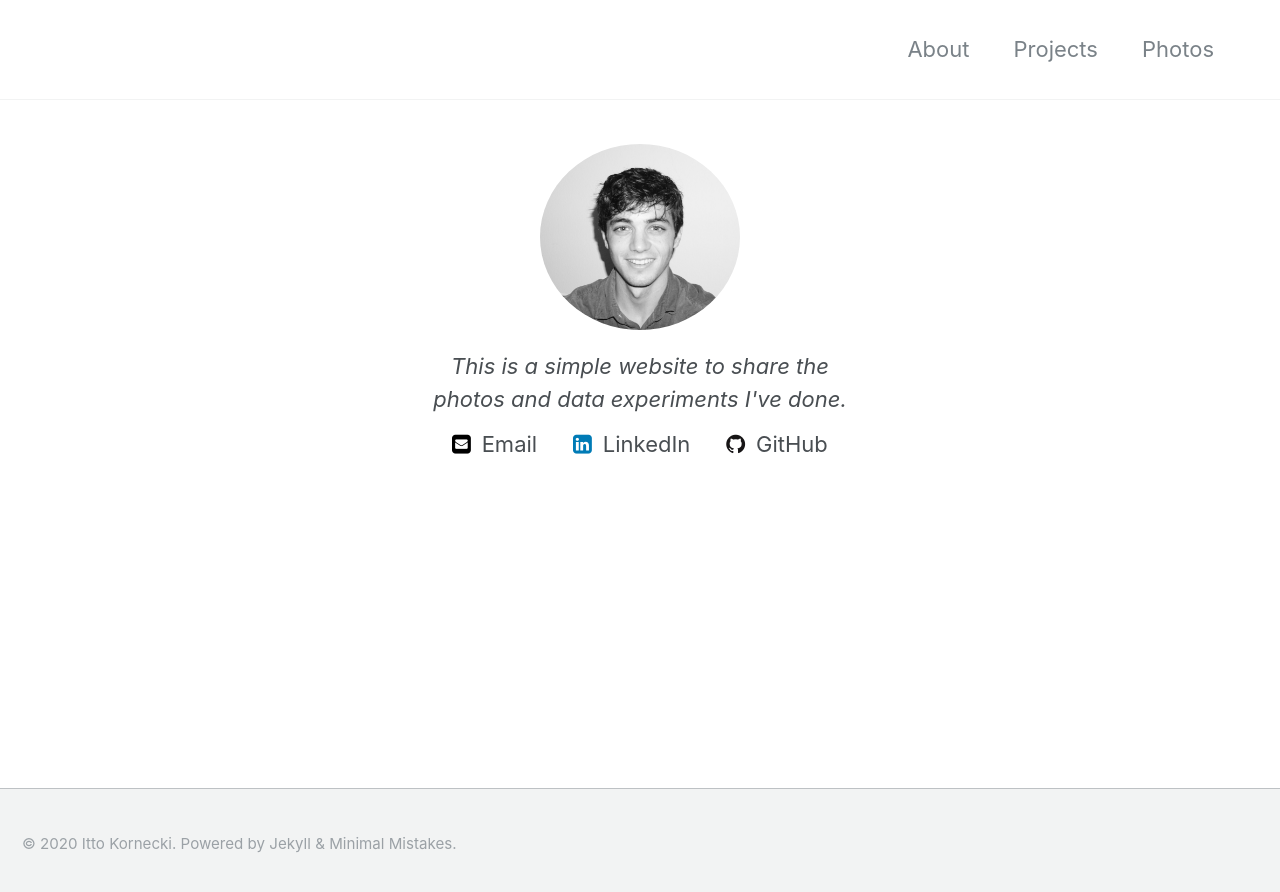
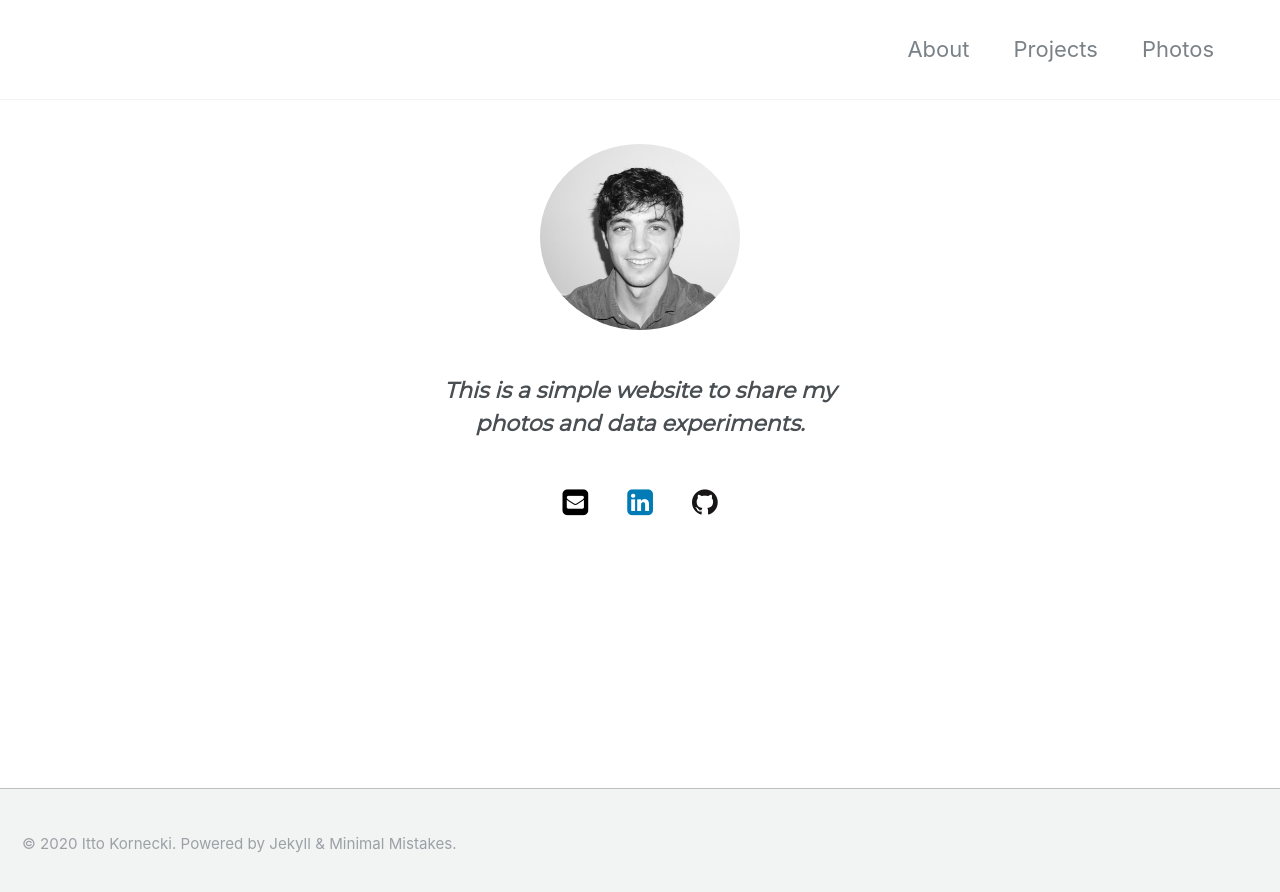
Before and after one commit to itko/itko.github.io, a Jekyll site: the page built from index.html, in a window 1280 px wide. Shown: the top 892 px of the page. Built offline with Jekyll 4.4.1, drawn with Linux system fonts in a browser that asks for light colours; nearby versions of some CDN libraries; some web fonts are replaced; the list of posts is cut into pages by our own code.

Commit message:
Improve projects and about styling

```diff
--- a/_layouts/about.html
+++ b/_layouts/about.html
@@ -1,6 +1,10 @@
 ---
 layout: default
 ---
+
+<link href="https://fonts.googleapis.com/css2?family=Source+Serif+Pro&family=Montserrat&display=swap" rel="stylesheet">
+<link rel="stylesheet" href="{{ site.baseurl }}/{{ "assets/css/about.css" }}" />
+
 
 
 {% if page.author and site.data.authors[page.author] %}
@@ -29,32 +33,29 @@
     <div class="about__description" itemprop="text">
         {{ content }}
     </div>
-        <div class="author__urls-wrapper">
-          <button class="btn btn--inverse">{{ site.data.ui-text[site.locale].follow_label | remove: ":" | default: "Follow" }}</button>
-          <ul class="author__urls social-icons">
+    <ul class="about__follow social-icons">
         {% if author.email %}
-                <li class="about__listitem">
+          <li>
             <a href="mailto:{{ author.email }}">
               <meta itemprop="email" content="{{ author.email }}" />
-                    <i class="fa fa-fw fa-envelope-square" aria-hidden="true"></i> {{ site.data.ui-text[site.locale].email_label | default: "Email" }}
+              <i class="fa fa-fw fa-envelope-square" aria-hidden="true"></i>
             </a>
           </li>
         {% endif %}
         {% if site.author.linkedin %}
-                <li class="about__listitem">
-                  <a href="http://linkedin.com/in/{{ site.author.linkedin }}"><i class="fa fa-fw fa-linkedin-square" aria-hidden="true"></i> LinkedIn</a>
+          <li>
+            <a href="http://linkedin.com/in/{{ site.author.linkedin }}">
+              <i class="fa fa-fw fa-linkedin-square" aria-hidden="true"></i>
+            </a>
           </li>
         {% endif %}
         {% if author.github %}
-                <li class="about__listitem">
+          <li>
             <a href="https://github.com/{{ author.github }}" itemprop="sameAs">
-                    <i class="fa fa-fw fa-github" aria-hidden="true"></i> GitHub
+              <i class="fa fa-fw fa-github" aria-hidden="true"></i>
             </a>
           </li>
         {% endif %}
     </ul>
   </div>
 </div>
-</div>
-
-<link rel="stylesheet" href="{{ site.baseurl }}/{{ "assets/css/about.css" }}" />
--- /dev/null
+++ b/assets/css/about.css
@@ -0,0 +1,39 @@
+.about {
+  display: block;
+  text-align: center;
+  margin: auto;
+  max-width: 500px;
+}
+
+.about__image {
+  display: inline-block;
+  vertical-align: top;
+  margin-bottom: 30px;
+  max-width: 200px;
+  max-height: 200px;
+  border-radius: 50%;
+}
+
+.about__description {
+  display: inline-block;
+  height: auto;
+  font-family: Montserrat, Helvetica Neue, sans-serif;
+  font-style: italic;
+  font-weight: 700;
+  font-size: 1em;
+  padding-left: 20px;
+  padding-right: 20px;
+  margin-bottom: 30px;
+}
+
+.about__follow {
+  display: inline-block;
+  margin: 0;
+  padding: 0;
+}
+
+.about__follow li{
+    display: inline-block;
+    font-size: 30px;
+    padding: 10px;
+ }
--- a/assets/css/about.scss
+++ /dev/null
@@ -1,35 +0,0 @@
----
----
-
-.about {
-  display: block;
-  text-align: center;
-  margin: auto;
-  width: 450px;
-}
-
-.about__image {
-  display: inline-block;
-  vertical-align: top;
-  width: auto;
-  height: auto;
-  margin-bottom: 10px;
-
-  img {
-    max-width: 200px;
-    max-height: 200px;
-    border-radius: 50%;
-  }
-}
-
-.about__description {
-  display: inline-block;
-  max-width: 450px;
-  height: auto;
-  font-style: italic;
-}
-
-.about__listitem {
-    display: inline-block;
-    padding: 10px;
- }
--- a/assets/css/project.scss
+++ b/assets/css/project.css
@@ -1,7 +1,3 @@
----
----
-
-
 .project-list {
 	margin-left: 15%;
 	margin-right: 15%;
@@ -9,7 +5,7 @@
 
 .project-listing {
 	margin: auto;
-	margin-bottom: 3em;
+	margin-bottom: 4em;
 }
 
 .project-figure {
@@ -19,6 +15,9 @@
 .project-figure img{
 	height: 15vw;
 	object-fit: cover;
+	/*opacity: 0.7;*/
+  	filter: blur(1px);
+  	-webkit-filter: blur(1px);
 }
 
 .project-writeup a{
@@ -32,19 +31,37 @@
 }
 
 .project-title {
-	font-size: 1.5em;
-	color: inherit;
+	font-family: Source Serif Pro, Helvetica Neue, serif;
+	font-size: 1.9em;
+	color: #444444;
 	text-decoration: underline;
 }
 
 .project-description {
-	color: #808080;
+	color: #888888;
 	font-size: 1.2em;
+	font-family: Montserrat, Helvetica Neue, sans-serif;
 }
 
 .article {
 	margin-left: 10%;
 	margin-right: 10%;
+	font-family: Montserrat, Helvetica Neue, sans-serif;
+	font-weight: 100 !important;;
+	font-size: 0.8em;
+}
+
+.article h1, h2, h3{
+	font-family: Source Serif Pro, Helvetica Neue, serif;
+	color: black;
+}
+
+.article h1 {
+	font-size: 3em;
+}
+
+.article h2 {
+	font-size: 1.8em;
 }
 
 .embed-plotly {
--- a/index.html
+++ b/index.html
@@ -5,4 +5,4 @@
 support: jquery
 ---
 
-This is a simple website to share the photos and data experiments I've done.
+This is a simple website to share my photos and data experiments.
```
Also changed, not shown: _layouts/project.html (+3 -4 lines), _layouts/projects.html (+3 -4 lines). Lines whose indentation alone changed are shown as unchanged.
